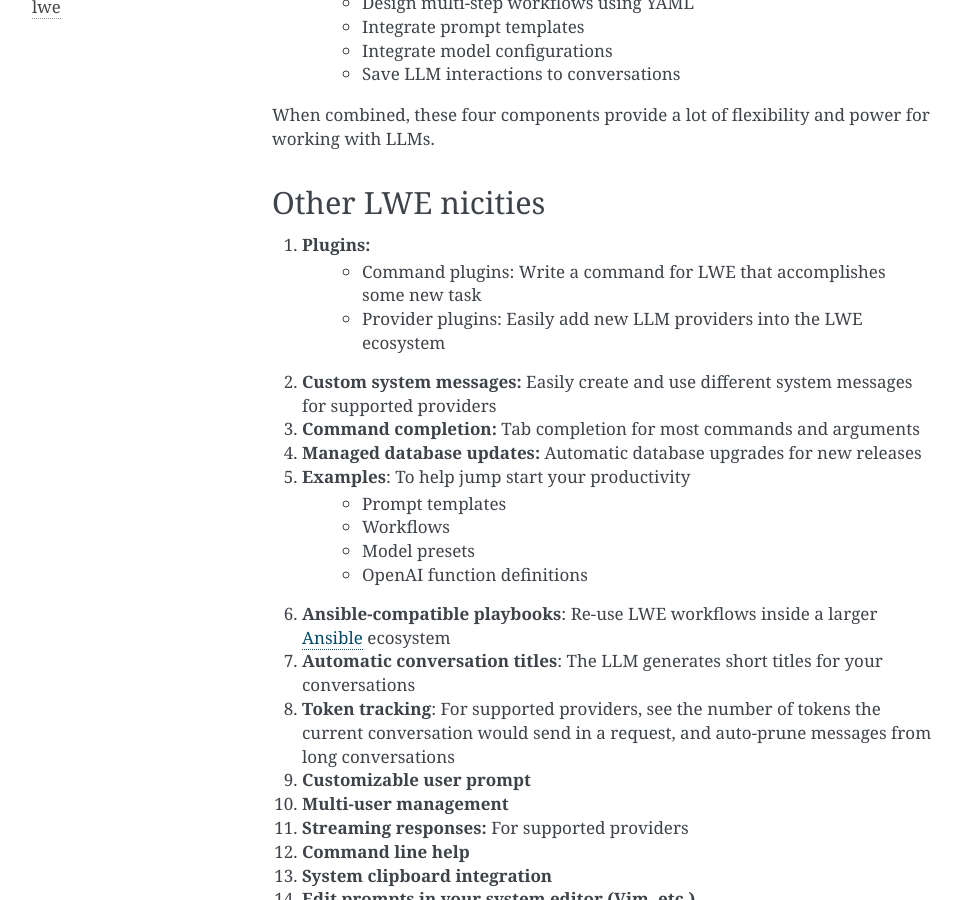
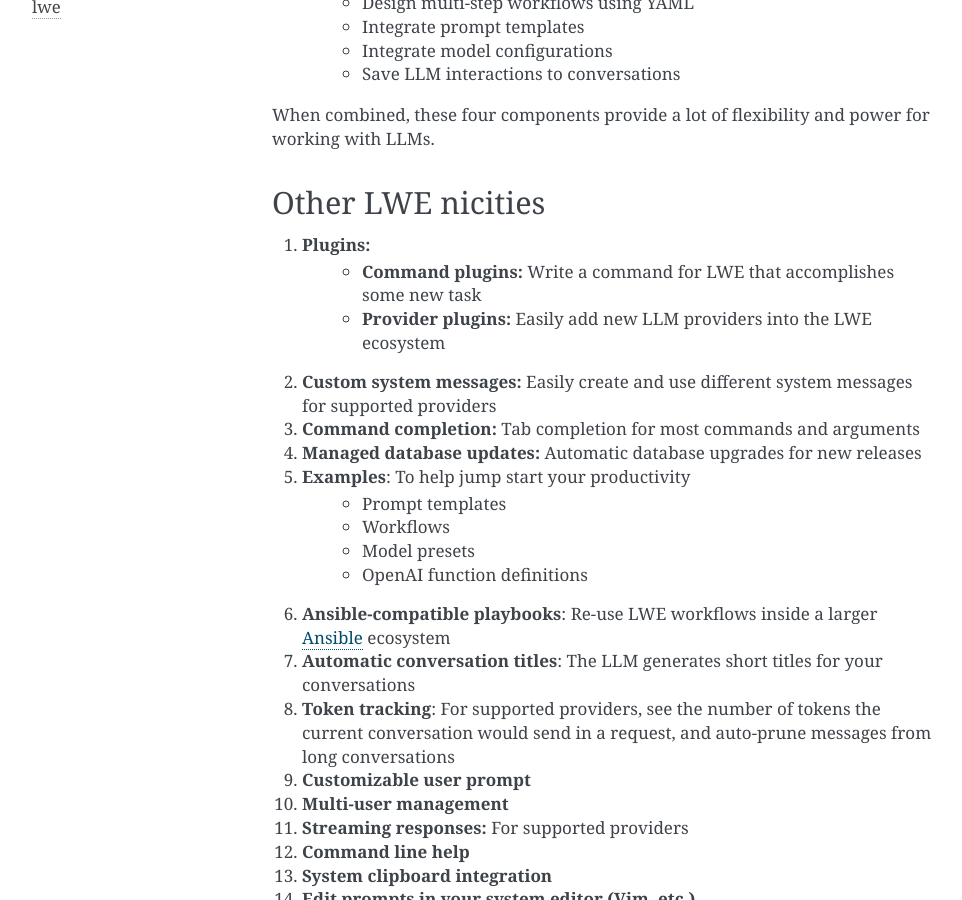
Before and after one commit to llm-workflow-engine/llm-workflow-engine, a Sphinx documentation site: the page built from docs/index.rst, in a window 1280 px wide and 900 px high, scrolled down 798 px. Shown: the whole window, without its empty margins (148-1110 px from the left). Built offline with Sphinx 7.4.7, drawn with Linux system fonts in a browser that asks for light colours.

Commit message:
bold titles

```diff
--- a/docs/index.rst
+++ b/docs/index.rst
@@ -43,8 +43,8 @@
 ^^^^^^^^^^^^^^^^^^^^^^^^^^^^^^^^^^^^^^^^^^^^^^^
 
 #. **Plugins:**
-    * Command plugins: Write a command for LWE that accomplishes some new task
-    * Provider plugins: Easily add new LLM providers into the LWE ecosystem
+    * **Command plugins:** Write a command for LWE that accomplishes some new task
+    * **Provider plugins:** Easily add new LLM providers into the LWE ecosystem
 #. **Custom system messages:** Easily create and use different system messages for supported providers
 #. **Command completion:** Tab completion for most commands and arguments
 #. **Managed database updates:** Automatic database upgrades for new releases
```
